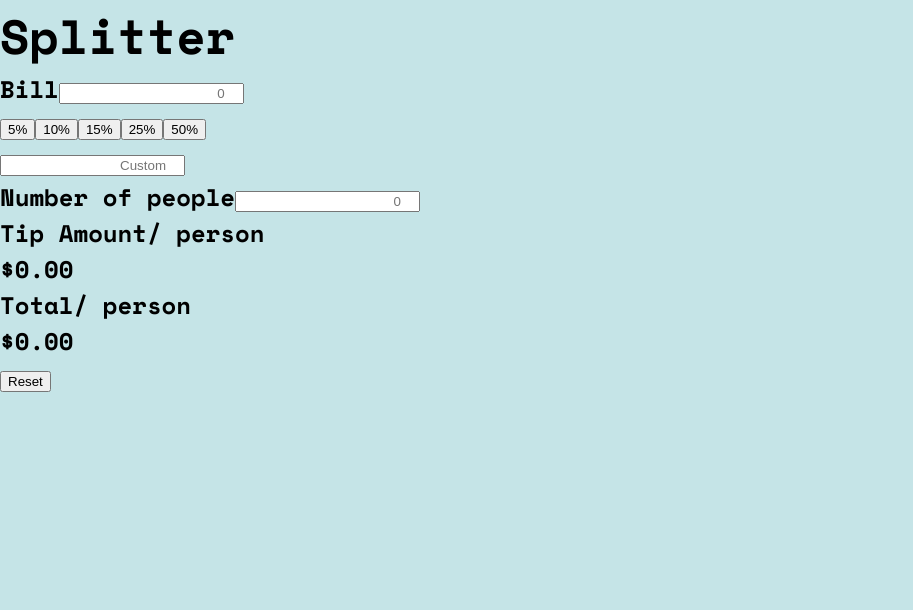
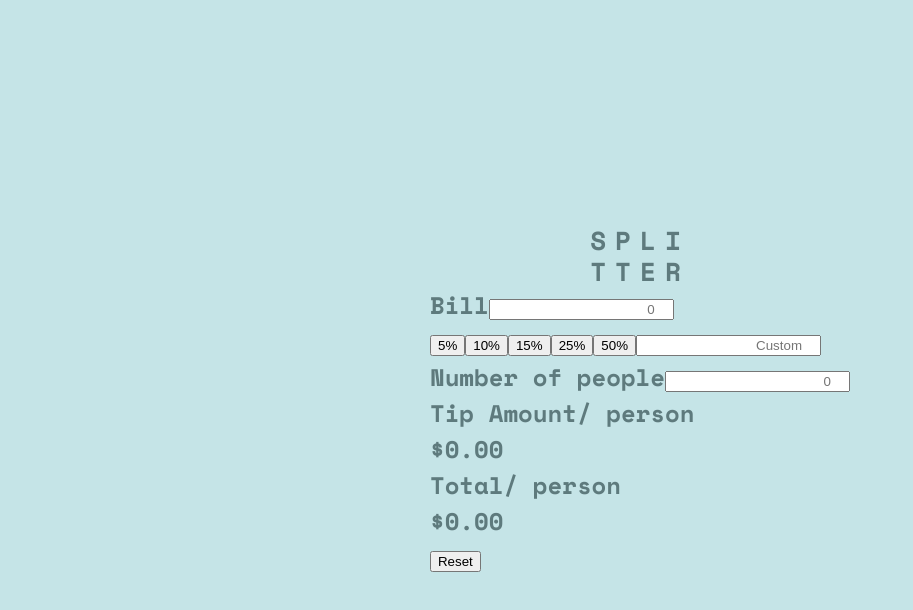
Before and after one commit to nivancheva/tip-calculator-app-react, a React (Create React App) app: page / in a window 1280 px wide. Shown: the top 610 px of the page, without its empty margins (0-913 px from the left). Built offline with nearby package versions, Linux system fonts and the light colour scheme.

Commit message:
fix html

```diff
--- a/src/App.css
+++ b/src/App.css
@@ -1,5 +1,27 @@
+.wraper {
+    display: grid;
+    min-height: 100vh;
+}
 
+h1 {
+    text-align: center;
+    text-transform: uppercase;
+    line-height: 1.2;
+    letter-spacing: 9px;
+
+    font-size: 1.625rem;
+}
+
+h1 span {
+    display: block;
+}
 
 input {
     text-align: right;
 }
+
+@media (min-width:800px) {
+    .wraper {
+        place-content: center;
+    }
+}
--- a/src/App.js
+++ b/src/App.js
@@ -8,41 +8,38 @@ function App() {
         <h1>Spli<span>tter</span></h1>
         <div className='calculator'>
           <div className='calculator_input'>
-            <form className='calculator_input-bill' htmlFor='bill'>
-              <label >Bill
+            <div className='calculator_input-bill'>
+              <label htmlFor='bill'>Bill</label>
                 <input
                   type='number'
                   id='bill'
                   name='bill'
                   placeholder='0'
                 />
-              </label>
-            </form>
+            </div>
             <div className='calculator_input-tip'>
               <button>5%</button>
               <button>10%</button>
               <button>15%</button>
               <button>25%</button>
               <button>50%</button>
-              <form htmlFor='custom'>
                 <input
                   type="number"
                   id='custom'
                   name='custom'
                   placeholder='Custom'
                 />
-              </form>
             </div>
-            <form className='calculator_input-people' htmlFor='people'>
-              <label>Number of people
+            <div className='calculator_input-people'>
+              <label htmlFor='people'>Number of people
+              </label>
                 <input
                   type='number'
                   id='people'
                   name='people'
                   placeholder='0'
                 />
-              </label>
-            </form>
+            </div>
           </div>
           <div className='calculator_result'>
             <div className='calculator_result-amount'>
--- a/src/index.css
+++ b/src/index.css
@@ -28,5 +28,7 @@ body {
     font-family: 'Space Mono', monospace;
     font-weight: 700;
     font-size: 1.5rem;
+
     background-color: var(--clr-light-gr-cyan);
+    color: var(--clr-dark-gr-cyan);
 }
```
